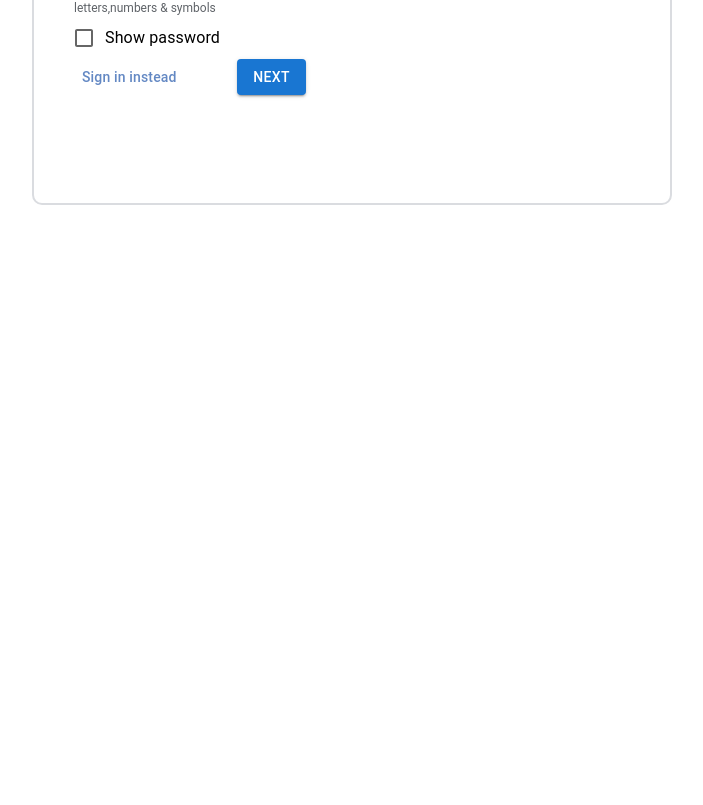
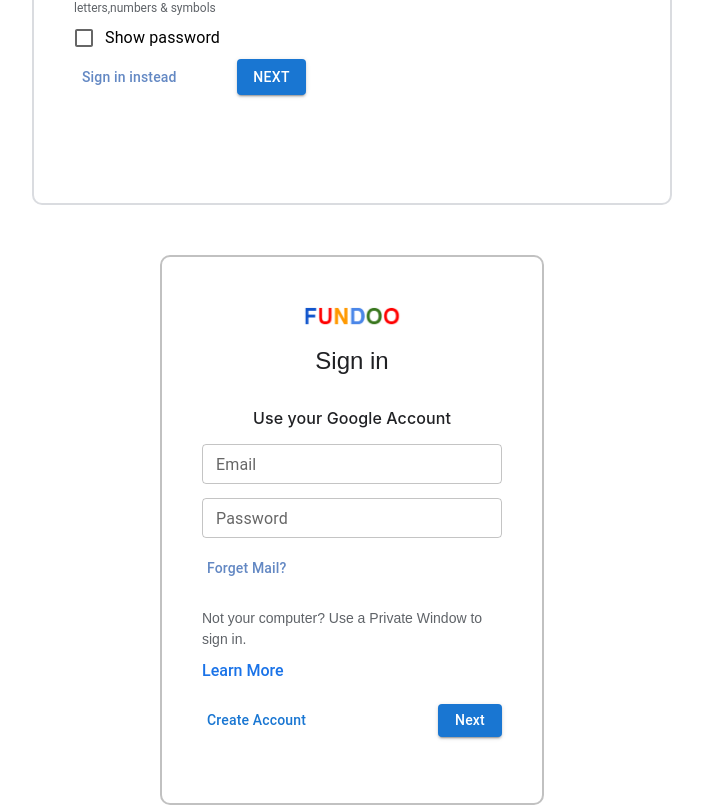
Before and after one commit to Arun37-Kumar/FundooFrontEndReact, a React (Create React App) app: page / in a window 1280 px wide. Shown: the part 525-1330 px from the top of the page, without its empty margins (288-991 px from the left). Before the commit the page ends 800 px from the top, so only its background shows below. Built offline with nearby package versions, Linux system fonts and the light colour scheme.

Commit message:
login page completed

```diff
--- a/src/App.js
+++ b/src/App.js
@@ -1,4 +1,5 @@
 import TextField from '@mui/material/TextField';
+import Signin from './pages/signin/signin';
 import Signup from './pages/signup/signup';
 
 
@@ -6,6 +7,7 @@
   return (
     <div className="App">
       <Signup/>
+      <Signin />
     </div>
   );
 }
--- a/src/pages/signin/signin.css
+++ b/src/pages/signin/signin.css
@@ -0,0 +1,132 @@
+@import url('https://fonts.googleapis.com/css2?family=Ubuntu&display=swap');
+@import url('https://fonts.googleapis.com/css2?family=Ubuntu&display=swap');
+
+/* Styling for the outer box */
+.signin-outer-box {
+    border: 2px solid #9e9e9ea3;
+    border-radius: 10px;
+    height: auto;
+    min-height: 550px;
+    padding: 48px 40px 36px;
+    line-height: 20px;
+    width: 30%;
+    margin: auto;
+    margin-top: 50px;
+}
+
+/* Styling for inner signin box */
+.signin-inner-box {
+    /* border: 2px solid green; */
+    display: flex;
+    flex-direction: column;
+    line-height: 20px;
+}
+
+/* Styling the logo */
+.signin-logo {
+    display: flex;
+    height: 24px;
+    justify-content: center;
+}
+
+/* Styling the Heading  */
+.signin-heading h1 {
+    color: #202124;
+    font-family: "Google Sans", "Noto Sans Myanmar UI", arial, sans-serif;
+    font-size: 24px;
+    font-weight: 400;
+    line-height: 1.3333;
+    word-break: break-word;
+    text-align: center;
+}
+
+/* Styling the Sub Heading */
+.signin-subheading h2 {
+    color: #202124;
+    text-align: center;
+    font-size: 16px;
+    font-weight: 500;
+    letter-spacing: 0.1px;
+    line-height: 1.5;
+}
+
+/* Stylig the sign in mail */
+.signin-email {
+    margin-bottom: 14px;
+}
+
+/* Sytling for the forget mail */
+
+
+.forget-mail h3 {
+    position: relative;
+    box-sizing: inherit;
+    color: #174ea6;
+    font-family: "Google Sans", Roboto, Arial, sans-serif;
+    font-size: .875rem;
+    letter-spacing: .0107142857em;
+    font-weight: 550;
+    text-transform: none;
+    text-align: left;
+    direction: ltr;
+    color-scheme: light;
+    opacity: 0.67;
+}
+
+.signin-text {
+    padding-bottom: 3px;
+    padding-top: 9px;
+}
+
+.signin-text span {
+    color: #5f6368;
+    font-family: "Noto Sans Myanmar UI", arial, sans-serif;
+    font-size: 14px;
+    line-height: 1.4286;
+}
+
+.signin-learnmore {
+    display: flex;
+    padding-bottom: 3px;
+    padding-top: 9px;
+}
+
+.signin-learnmore a {
+    text-decoration: none;
+    font-family: "Google Sans", Roboto, Arial, sans-serif;
+    color: #1a73e8;
+    font-weight: 550;
+}
+
+.h4 {
+
+    color: #1a73e8;
+    font-family: "Noto Sans Myanmar UI", arial, sans-serif;
+    font-weight: 500;
+    font-size: 14px;
+    outline: 0;
+    position: relative;
+}
+
+.signin-create-login {
+    display: flex;
+    justify-content: space-between;
+    align-items: center;
+    margin-top: 20px;
+}
+
+.create-account button {
+    font-family: "Google Sans", Roboto, Arial, sans-serif;
+    font-size: .875rem;
+    letter-spacing: .0107142857em;
+    font-weight: 550;
+    text-transform: none;
+}
+
+.login Button span{
+    font-family: "Google Sans", Roboto, Arial, sans-serif;
+    font-size: .875rem;
+    letter-spacing: .0107142857em;
+    font-weight: 500;
+    text-transform: none;
+}
--- a/src/pages/signin/signin.jsx
+++ b/src/pages/signin/signin.jsx
@@ -1,9 +1,71 @@
-import React from 'react'
-import './signin.css'
+import React from 'react';
+import './signin.css';
+import logo from '../../assets/logo.PNG';
+import { TextField } from '@mui/material';
+import Button from '@mui/material/Button';
+
 
 function Signin() {
   return (
-    <div>signin</div>
+    <>
+      {/* 0 - Outer Box */}
+      <div className="signin-outer-box">
+        {/* 1 - Inner Box {LOGIN FORM} */}
+        <div className="signin-inner-box">
+
+          {/* 1.1 - Logo  */}
+          <div className='signin-logo'>
+            <img src={logo} alt="fundoo" />
+          </div>
+
+          {/* 1.2 - Heading */}
+          <div className='signin-heading'><h1>Sign in</h1></div>
+
+          {/* 1.3 - Subheading */}
+          <div className='signin-subheading'><h2>Use your Google Account</h2></div>
+
+          {/* 1.4 - Email */}
+          <div className='signin-email'>
+          <TextField id="outlined-basic" size='small' label="Email" variant="outlined" fullWidth />
+          </div>
+
+          {/* 1.5 - Password */}
+          <div className='signi-password'>
+          <TextField id="outlined-basic" size='small' label="Password" variant="outlined" fullWidth />
+          </div>
+
+          {/* 1.6 - Forget Mail */}
+          <div className='forget-mail'>
+          <Button variant="text" size='small'><h3>Forget Mail?</h3></Button>
+          </div>
+
+          {/* 1.7 - Text */}
+          <div className='signin-text'><span>Not your computer? Use a Private Window to sign in. </span></div>
+
+          {/* 1.8 - Learn More */}
+          <div className='signin-learnmore'>
+          <a href="https://support.google.com/accounts?p=signin_privatebrowsing&hl=en-GB" size='small'>Learn More</a>
+          </div>
+
+          {/* 1.9 - Signin and Login */}
+          <div className='signin-create-login'>
+
+            {/* 1.9.1 - Create Account */}
+            <div className='create-account'>
+            <Button size='small'>Create Account</Button>
+            </div>
+
+            {/* 1.9.2 - Login */}
+            <div className='login'>
+            <Button variant="contained" size='small'><span>Next</span></Button>
+            </div>
+
+          </div>
+
+        </div>
+
+      </div>
+    </>
   )
 }
 
```
